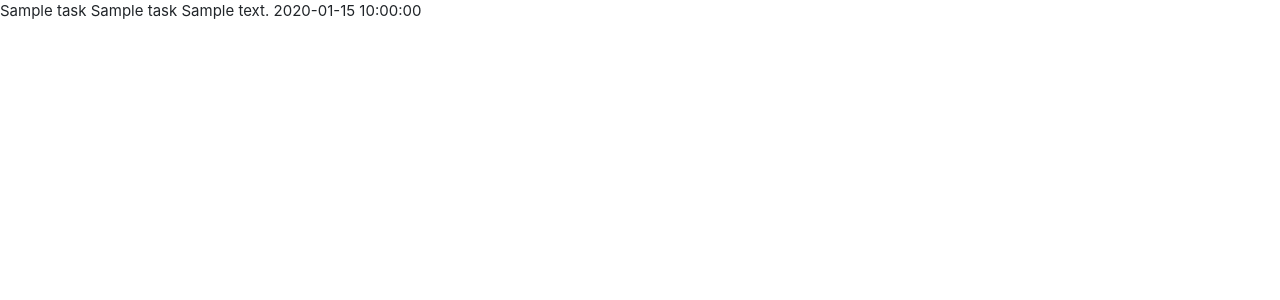
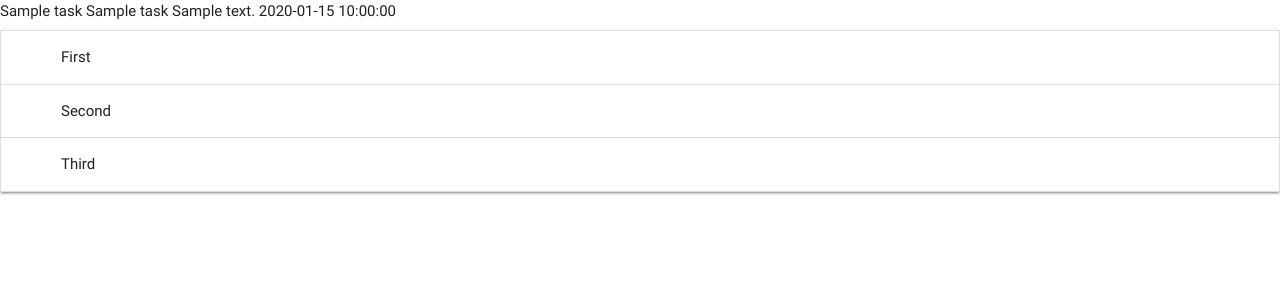
Before and after one commit to mkuti/task_manager, a Flask app: page / in a window 1280 px wide. Shown: the top 300 px of the page. Run offline with Flask 2, Linux system fonts and the light colour scheme; a database or web service that is not in the repository returns one stand-in record (values such as "Sample title"); some libraries are stand-ins or nearby versions.

Commit message:
added materialise library and collabsible feature

```diff
--- a/templates/base.html
+++ b/templates/base.html
@@ -4,9 +4,7 @@
 <meta charset="UTF-8">
 <meta name="viewport" content="width=device-width, initial-scale=1.0">
 <meta http-equiv="X-UA-Compatible" content="ie=edge">
-<link rel="stylesheet" href="https://cdnjs.cloudflare.com/ajax/libs/twitter-bootstrap/4.4.1/css/bootstrap.min.css">
-<link rel="stylesheet" href="https://cdnjs.cloudflare.com/ajax/libs/font-awesome/5.11.2/css/all.min.css">
-<link rel="stylesheet"  href="https://cdnjs.cloudflare.com/ajax/libs/materialize/0.100.2/css/materialize.min.css">
+<link rel="stylesheet" href="https://cdnjs.cloudflare.com/ajax/libs/materialize/0.100.2/css/materialize.min.css">
 <link rel="stylesheet" href="style.css">
 <title>Title</title>
 </head>
@@ -15,9 +13,14 @@
     {% block content %}
     {% endblock %}
 
-<script src="https://cdnjs.cloudflare.com/ajax/libs/jquery/3.4.1/jquery.slim.min.js"></script>
+<script src="https://cdnjs.cloudflare.com/ajax/libs/jquery/3.2.1/jquery.min.js"></script>
 <script src="https://cdnjs.cloudflare.com/ajax/libs/materialize/0.100.2/js/materialize.min.js"></script>
-<script src="https://cdnjs.cloudflare.com/ajax/libs/popper.js/1.16.0/umd/popper.min.js"></script>
-<script src="https://cdnjs.cloudflare.com/ajax/libs/twitter-bootstrap/4.4.1/js/bootstrap.min.js"></script>
+
+<script type="text/javascript">
+        $(document).ready(function() {
+            $('.collapsible').collapsible();
+        })
+</script>
+
 </body>
 </html>
--- a/templates/tasks.html
+++ b/templates/tasks.html
@@ -11,4 +11,19 @@
 
         {% endfor %}
 
+        <ul class="collapsible" data-collapsible="accordion">
+            <li>
+                <div class="collapsible-header"><i class="material-icons"></i>First</div>
+                <div class="collapsible-body"><span>Lorem ipsum dolor sit amet.</span></div>
+            </li>
+            <li>
+                <div class="collapsible-header"><i class="material-icons"></i>Second</div>
+                <div class="collapsible-body"><span>Lorem ipsum dolor sit amet.</span></div>
+            </li>
+            <li>
+                <div class="collapsible-header"><i class="material-icons"></i>Third</div>
+                <div class="collapsible-body"><span>Lorem ipsum dolor sit amet.</span></div>
+            </li>
+        </ul>
+
 {% endblock %}
```
